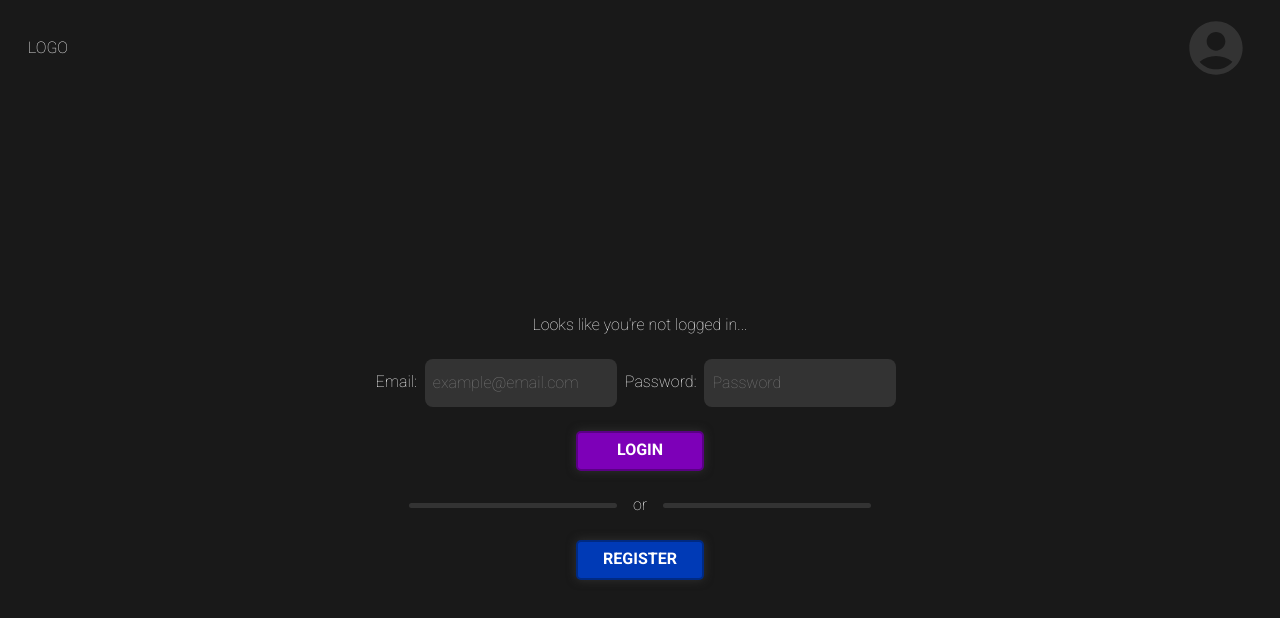
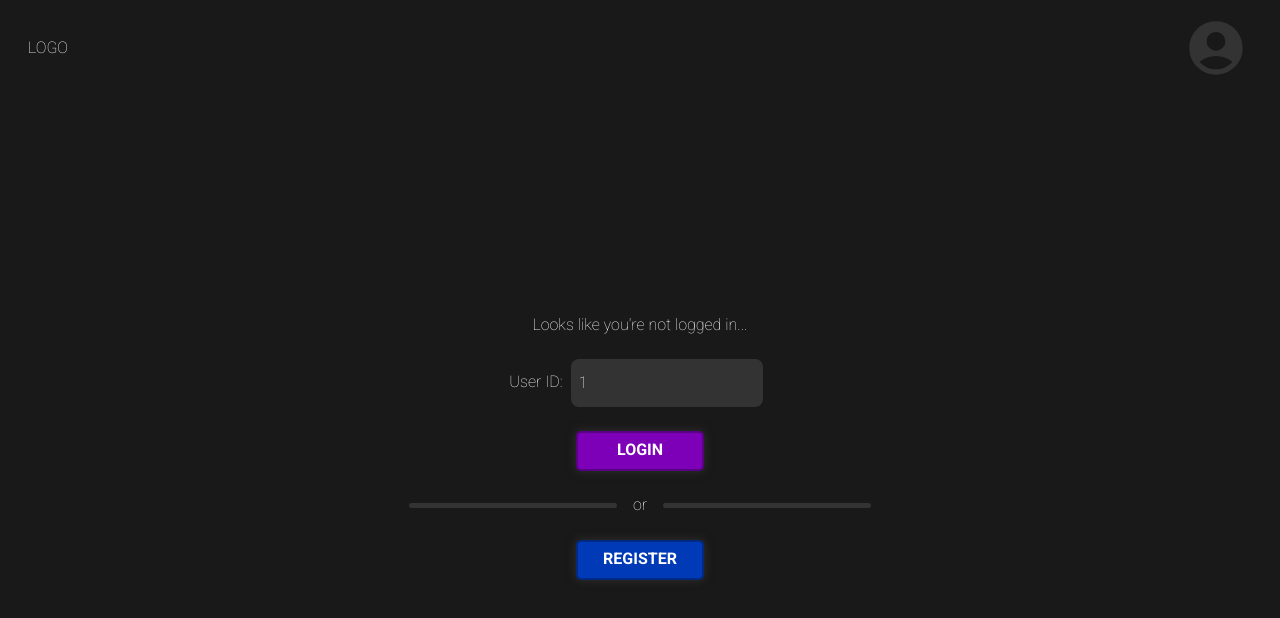
Before and after one commit to Vlad-Lab319/lhl-final, a React (Create React App) app in the folder client/: page / in a window 1280 px wide. Shown: the top 618 px of the page. Built offline with nearby package versions, Linux system fonts and the light colour scheme; what javascript-time-ago would draw is missing.

Commit message:
Minor - Comment out unused code until deploy

```diff
--- a/client/src/components/Login/Login.jsx
+++ b/client/src/components/Login/Login.jsx
@@ -17,8 +17,10 @@ const Login = (props) => {
             e.preventDefault();
             loginUser(value);
           }}
-          >
-          {/* <span className="input-item">
+      >
+
+
+          <span className="input-item">
             <label className='input-label' htmlFor="id">User ID:</label>
             <input
               className="login-input"
@@ -28,9 +30,9 @@ const Login = (props) => {
               placeholder="USER ID"
               onChange={(e) => setValue(e.target.value)}
               />
-          </span> */}
+          </span>
 
-          <span className="input-item">
+          {/* <span className="input-item">
 
             <label className='input-label' htmlFor="email">Email: </label>
             <input
@@ -51,7 +53,7 @@ const Login = (props) => {
               placeholder="Password"
               onChange={(e) => setPassword(e.target.value)}
               />
-          </span>
+          </span> */}
           <button type="submit" className="login-btn">LOGIN</button>
         </form>
         <section className="separator-box">
```
